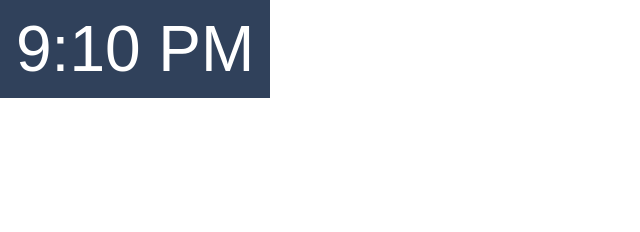
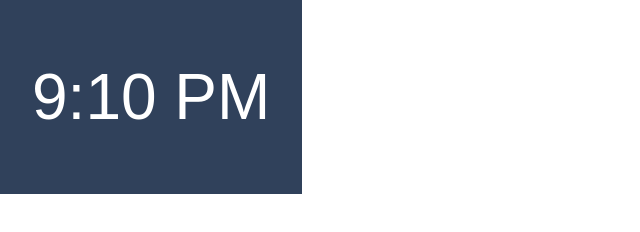
Before and after one commit to HJohnRoss/Clock_LCB, a plain HTML site: page index.html in a window 1280 px wide. Shown: the whole page, without its empty margins (0-640 px from the left). Drawn offline with Linux system fonts and the light colour scheme.

Commit message:
Update index.html

```diff
--- a/index.html
+++ b/index.html
@@ -17,25 +17,12 @@
     display: inline-block;
     font-size: 4rem;
     background-color: rgb(48, 65, 91);
-    padding: 0 1rem 0 1rem;
-
-    /* color scott sent */
-    /* color: #117CDA; */
+    padding: 0 2rem 0 2rem;
     color: #fff;
-
-    /* color 1 from lcb site */
-    /* color: #30415b; */
-
-    /* color 2 from lcb site */
-    /* color: #113884; */
-
-    /* color 3 from lcb site */
-    /* color: #345d96; */
-    height: 98px;
-    line-height: 98px;
+    height: 194px;
+    line-height: 194px;
     vertical-align: middle;
     text-align: center;
-
 }
 
 </style>
```
